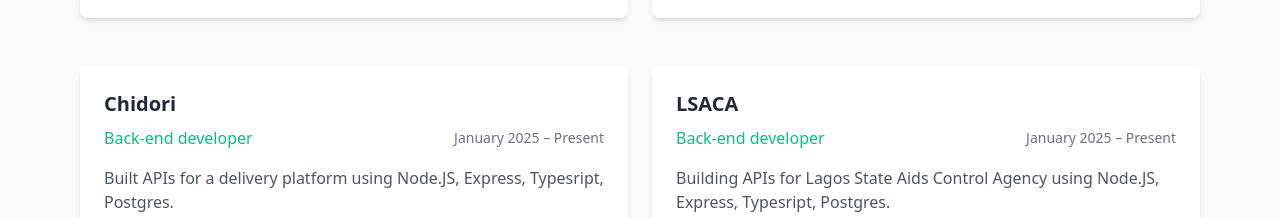
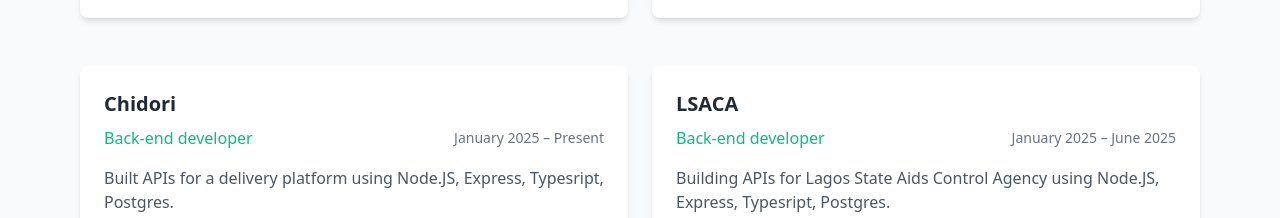
Before and after one commit to nobelium24/my-portfolio, a React (Vite) app: page / in a window 1280 px wide. Shown: the part 2340-2558 px from the top of the page. Built offline with nearby package versions, Linux system fonts and the light colour scheme.

Commit message:
minor update

```diff
--- a/src/App.tsx
+++ b/src/App.tsx
@@ -97,7 +97,7 @@
     {
       title: "LSACA",
       role: "Back-end developer",
-      period: "January 2025 – Present",
+      period: "January 2025 – June 2025",
       description: "Building APIs for Lagos State Aids Control Agency using Node.JS, Express, Typesript, Postgres."
     }
   ]
```
